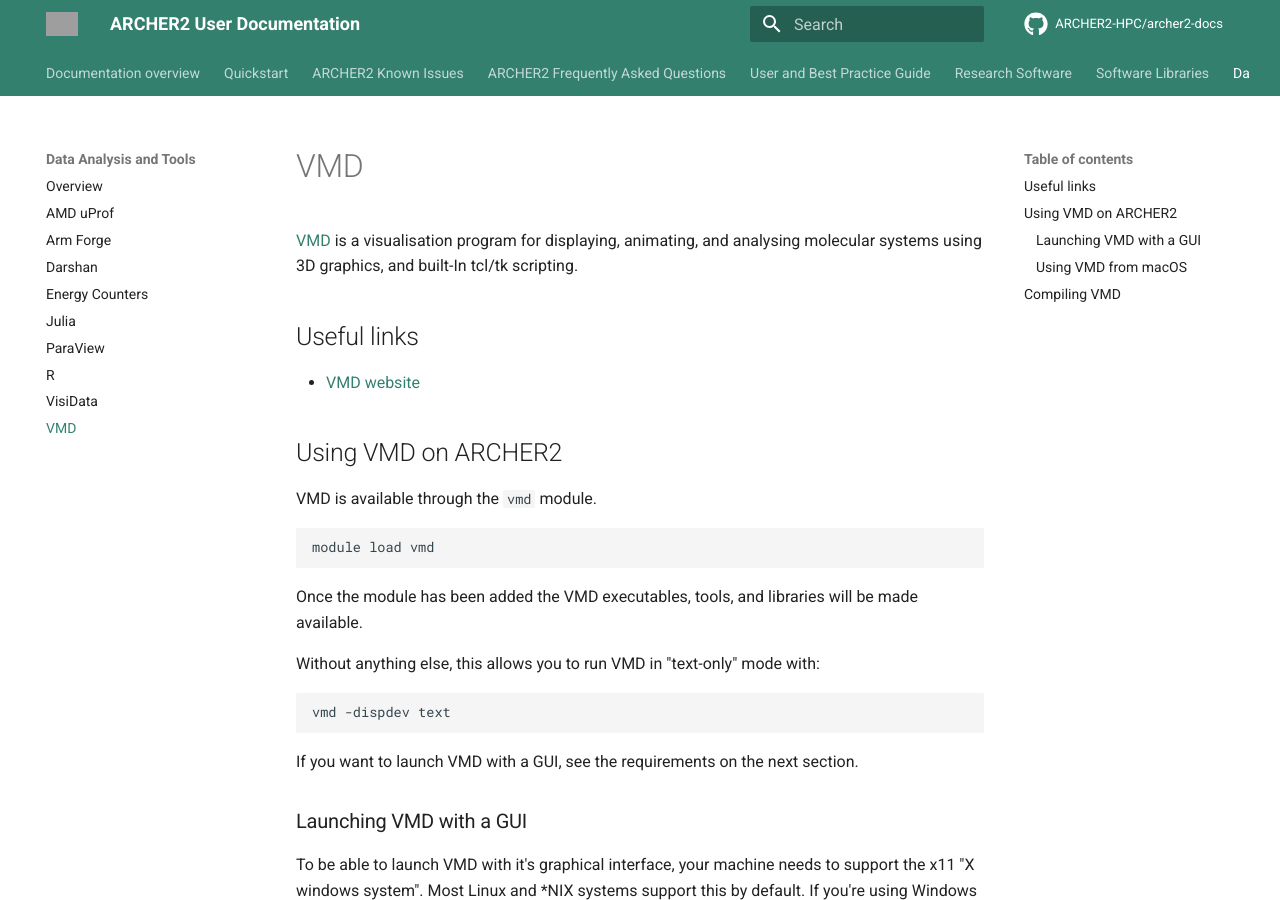
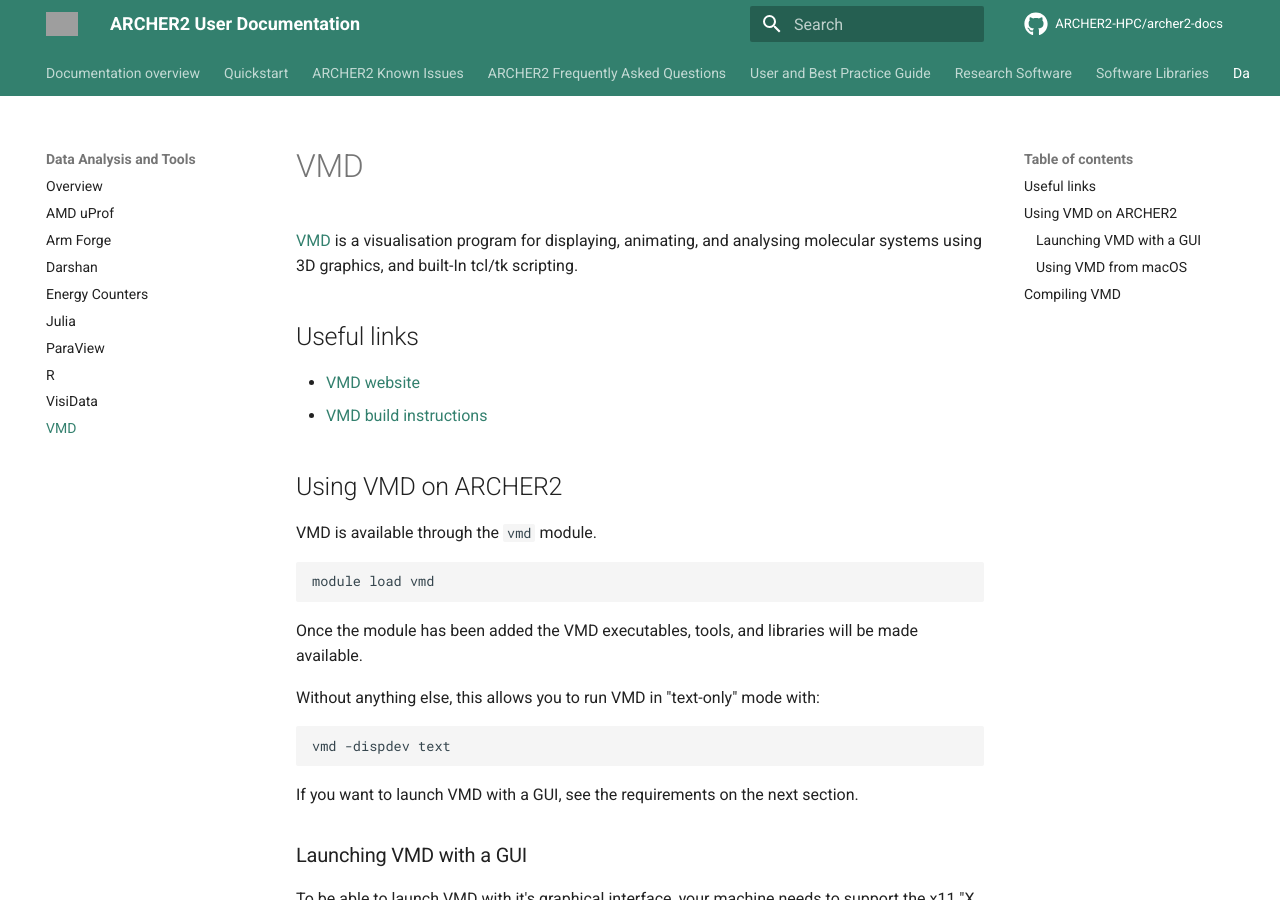
Before and after one commit to ARCHER2-HPC/archer2-docs, an MkDocs documentation site: the page built from docs/data-tools/vmd.md, in a window 1280 px wide and 900 px high. Built offline with MkDocs 1.6.1 and Material for MkDocs 9.7.7, drawn with Linux system fonts in a browser that asks for light colours; comment, search, counter and statistics services are not loaded; grey boxes are pictures that could not be loaded.

Commit message:
Added and fixed links

```diff
--- a/docs/data-tools/vmd.md
+++ b/docs/data-tools/vmd.md
@@ -6,6 +6,7 @@
 ## Useful links
 
   - [VMD website][vmd-website]
+  - [VMD build instructions][vmd-build]
 
 
 ## Using VMD on ARCHER2
@@ -73,7 +74,7 @@
 
 
 
-[archer2-docs-login]: user-guide/connecting.md#logging-in "ARCHER2 documentation -- logging in"
+[archer2-docs-login]: ../user-guide/connecting.md#logging-in "ARCHER2 documentation -- logging in"
 [vmd-build]: https://github.com/hpc-uk/build-instructions/tree/main/utils/vmd "VMD compilation instructions"
 [vmd-website]: https://www.ks.uiuc.edu/Research/vmd/ "VMD website"
 [wsl]: https://learn.microsoft.com/en-us/windows/wsl/install "Windows subsystem for Linux"
```
